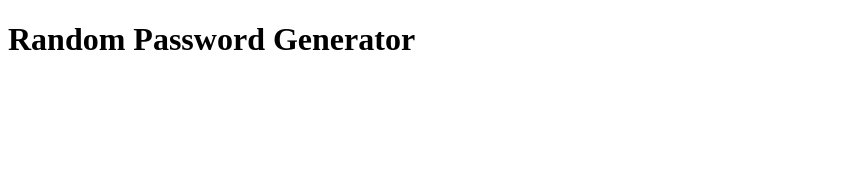
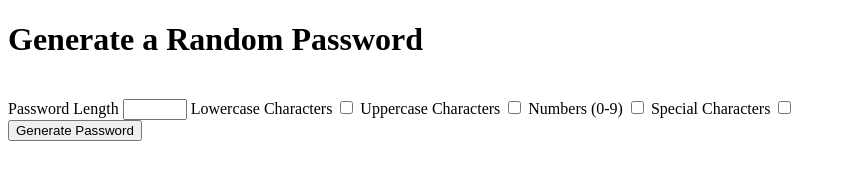
Before and after one commit to danplanned/JS_MiniProject, a plain HTML site: page Random Password Generator/index.html in a window 1280 px wide. Shown: the whole page, without its empty margins (0-846 px from the left). Drawn offline with Linux system fonts and the light colour scheme.

Commit message:
created form

```diff
--- a/Random Password Generator/index.html
+++ b/Random Password Generator/index.html
@@ -7,9 +7,30 @@
     <link rel="stylesheet" href="style.css">
 </head>
 <body>
+    <h1>Generate a Random Password</h1>
+    <br>
+
+    <form class = "center">
+        <label for = "length">Password Length</label>
+        <input type="number" id = "length" name = "length" min ="4" max = "100">
+        <label for="lowercase">Lowercase Characters</label>
+        <input type="checkbox" name="lowercase" id="lowercase">
+
+        <label for="uppercase">Uppercase Characters</label>
+        <input type="checkbox" name="uppercase" id="uppercase">
+
+        <label for="nubmers">Numbers (0-9)</label>
+        <input type="checkbox" name="numbers" id="numbers">
+
+        <label for="special">Special Characters</label>
+        <input type="checkbox" name="special" id="special">
+    </form>
+
+    <button>Generate Password</button>
+
+
     <script src="script.js"></script>
-    <h1>Random Password Generator</h1>
-    <br>
+
 
 </body>
 </html>
```
